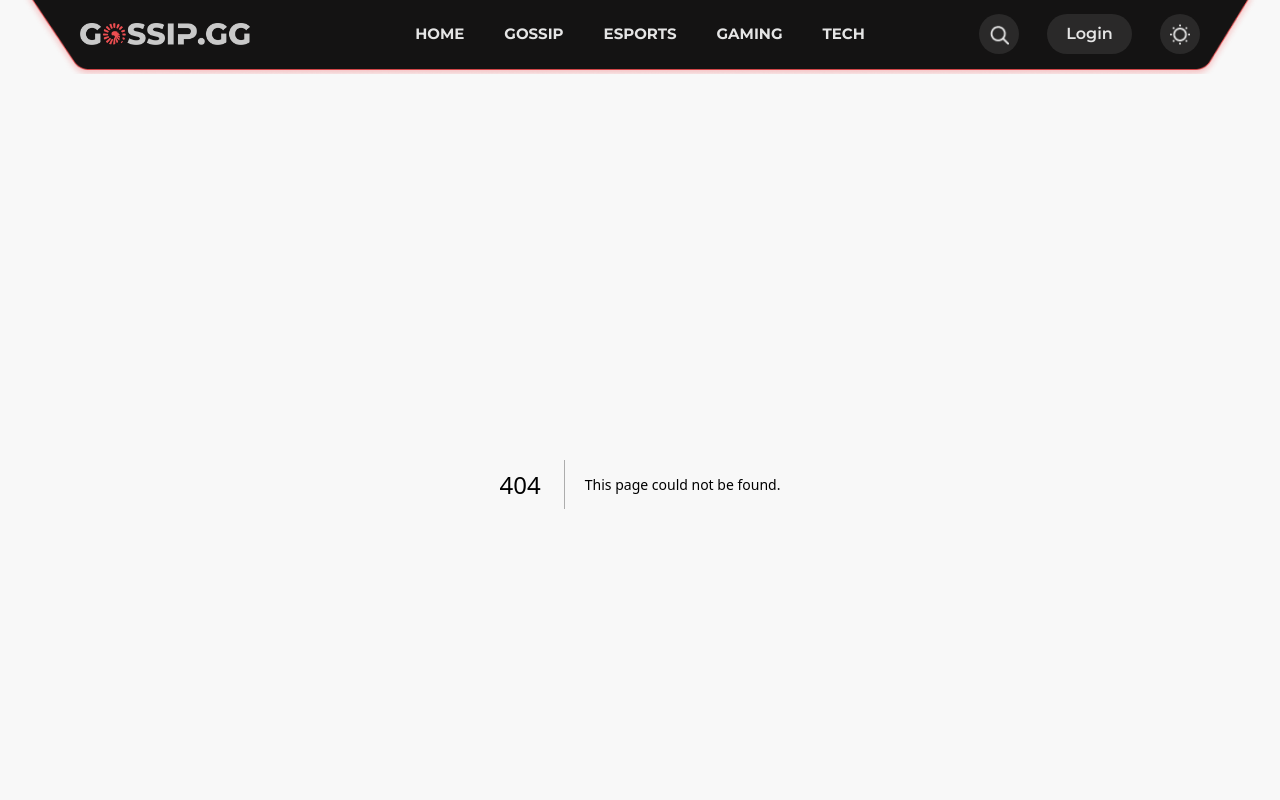
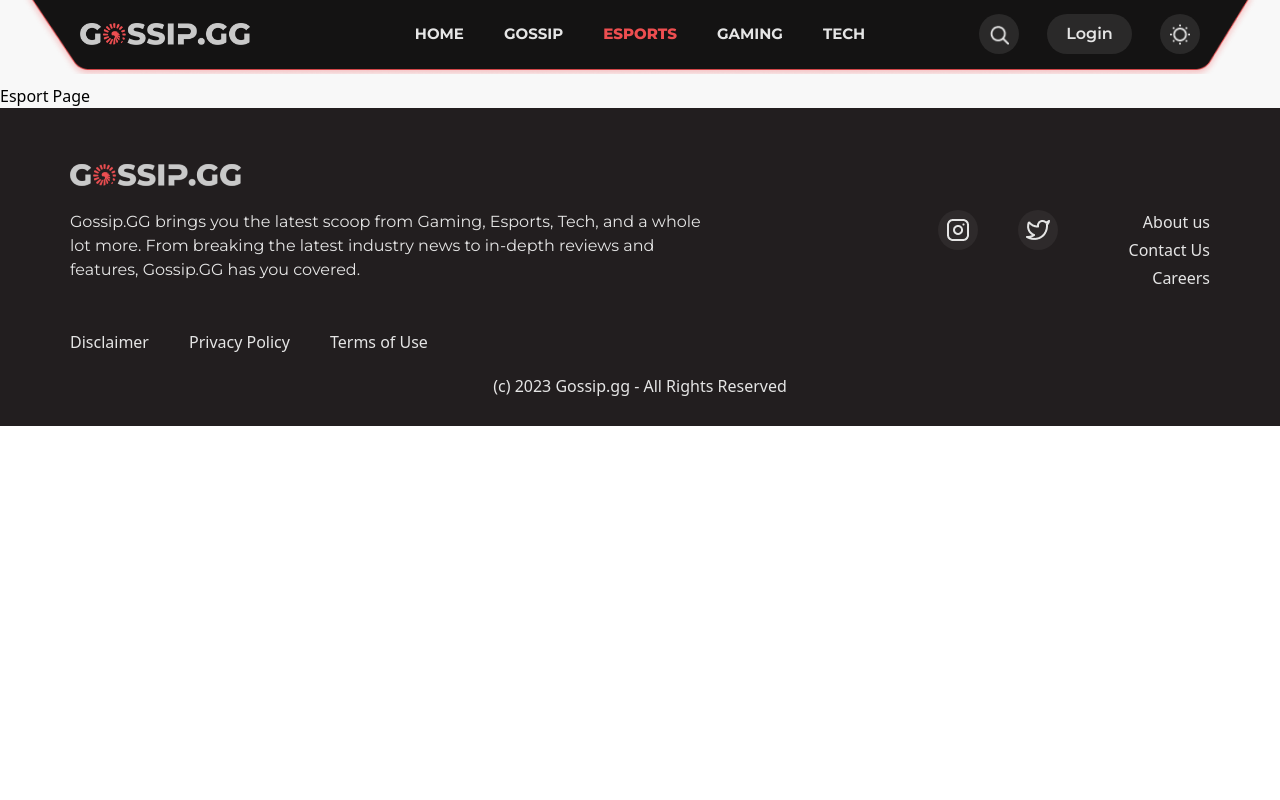
Before and after one commit to Rehman-Ali-SEOSITESOFT/GOSSIP.GG, a Next.js app: page /esports in a window 1280 px wide. Before the commit this address had no page. Shown: the top 800 px of the page. Built offline with nearby package versions, Linux system fonts and the light colour scheme.

Commit message:
header link active class implemented

```diff
--- /dev/null
+++ b/src/app/esports/page.tsx
@@ -0,0 +1,9 @@
+import React from 'react'
+
+const Page = () => {
+  return (
+    <div>Esport Page</div>
+  )
+}
+
+export default Page
--- /dev/null
+++ b/src/app/gossip/page.tsx
@@ -0,0 +1,9 @@
+import React from 'react'
+
+const Page = () => {
+  return (
+    <div>Gossip Page</div>
+  )
+}
+
+export default Page
--- a/src/layouts/Header/Header.module.css
+++ b/src/layouts/Header/Header.module.css
@@ -31,11 +31,11 @@
 }
 .header__center ul li a {
   font-family: "Montserrat";
-  font-style: normal;
-  font-weight: 700;
+  /* font-style: normal; */
+  /* font-weight: 700; */
   display: block;
-  font-size: 16px;
-  line-height: 20px;
+  /* font-size: 16px; */
+  /* line-height: 20px; */
 }
 
 .header__center ul li a:hover {
--- a/src/layouts/Header/Header.tsx
+++ b/src/layouts/Header/Header.tsx
@@ -12,10 +12,11 @@ import styles from "./Header.module.css";
 import profile from "../../assets/profile/profile-icon.png";
 import LoginModal from "@/components/Modals/LoginModal";
 import EditProfileModal from "@/components/Modals/EditProfileModal";
-import { useRouter } from "next/navigation";
+import { useRouter, usePathname  } from "next/navigation";
 import setting from "../../assets/profile/settings.png";
 import downloadarrow from "../../assets/profile/downarrow.png";
-import Link from 'next/link'
+import Link from 'next/link';
+
 const Header = () => {
   interface MenuList {
     name: string
@@ -29,11 +30,11 @@ const Header = () => {
     },
     {
       name: "gossip",
-      link: "/",
+      link: "/gossip",
     },
     {
       name: "esports",
-      link: "/",
+      link: "/esports",
     },
     {
       name: "gaming",
@@ -47,7 +48,12 @@ const Header = () => {
   const [searchOpen, setSearchOpen] = useState<Boolean>(true)
   const [searchText, setSearchText] = useState<string>("")
   const [isLoggedIn, setIsLoggedIn] = useState<Boolean>(false)
-  const router = useRouter()
+  const router = useRouter();
+  const currentPage = usePathname();
+
+
+
+  console.log("router=============", currentPage)
   useEffect(() => {
     let user: any = localStorage.getItem("isLogin")
     setIsLoggedIn(user)
@@ -94,12 +100,12 @@ const Header = () => {
                     {menu.map((elme, index) => {
                       return (
                         <li key={index}>
-                          <a
+                          <Link
                             href={elme.link}
-                            className="font-bold leading-5 no-underline uppercase text-brandLightOpacity100 hover:text-brand hover:font-extrabold sm:text-brandLightOpacity100  "
+                            className={`${currentPage === elme.link ? 'text-brand text-[18px] sm:text-brand font-extrabold': 'text-brandLightOpacity100 text-base sm:text-brandLightOpacity100 font-bold' }   leading-5 no-underline uppercase  hover:text-brand hover:font-extrabold `}
                           >
                             {elme.name}
-                          </a>
+                          </Link>
                         </li>
                       )
                     })}
```
